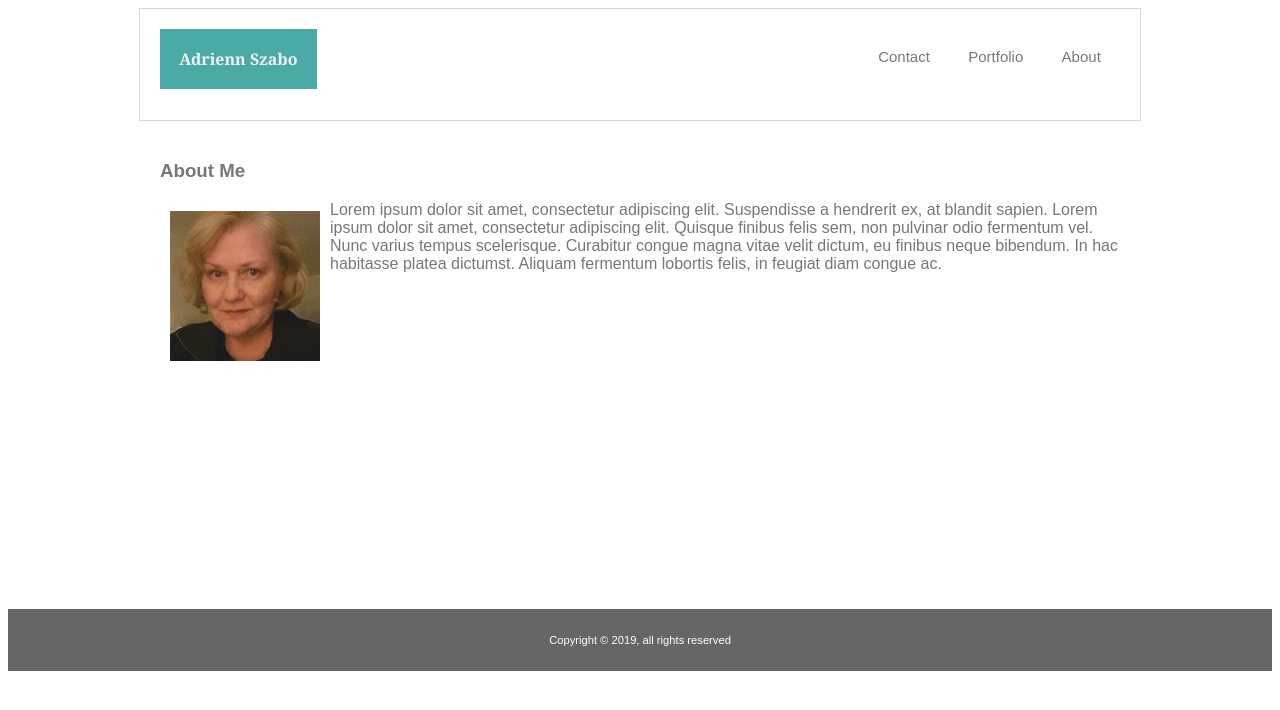
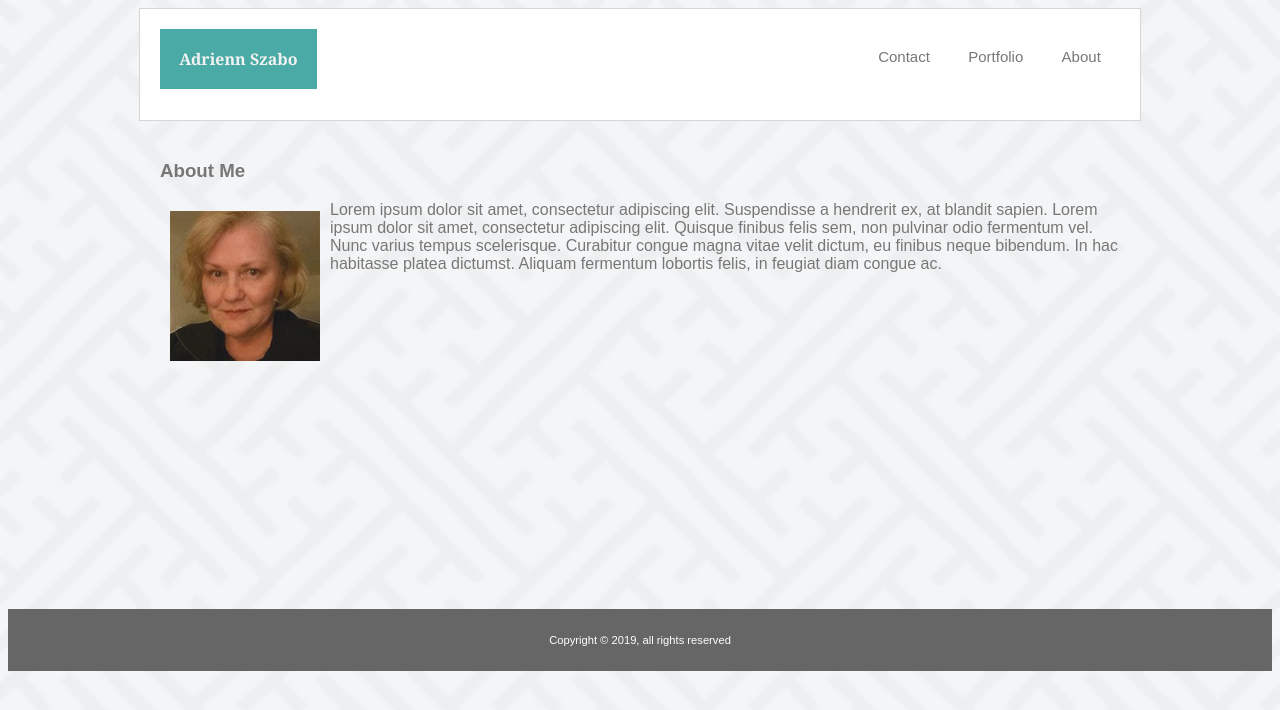
Before and after one commit to Adrienne-S/Basic-Portfolio, a plain HTML site: page index.html in a window 1280 px wide. Drawn offline with Linux system fonts and the light colour scheme.

Commit message:
Updated css file for background

```diff
--- a/assets/css/style.css
+++ b/assets/css/style.css
@@ -3,6 +3,8 @@
 body {
     color: #777777;
     font-family: Arial, Helvetica, sans-serif;
+    background: url(../images/interlaced.png);
+    background-size: cover;
 }
 
 .wrapperNav {
```
